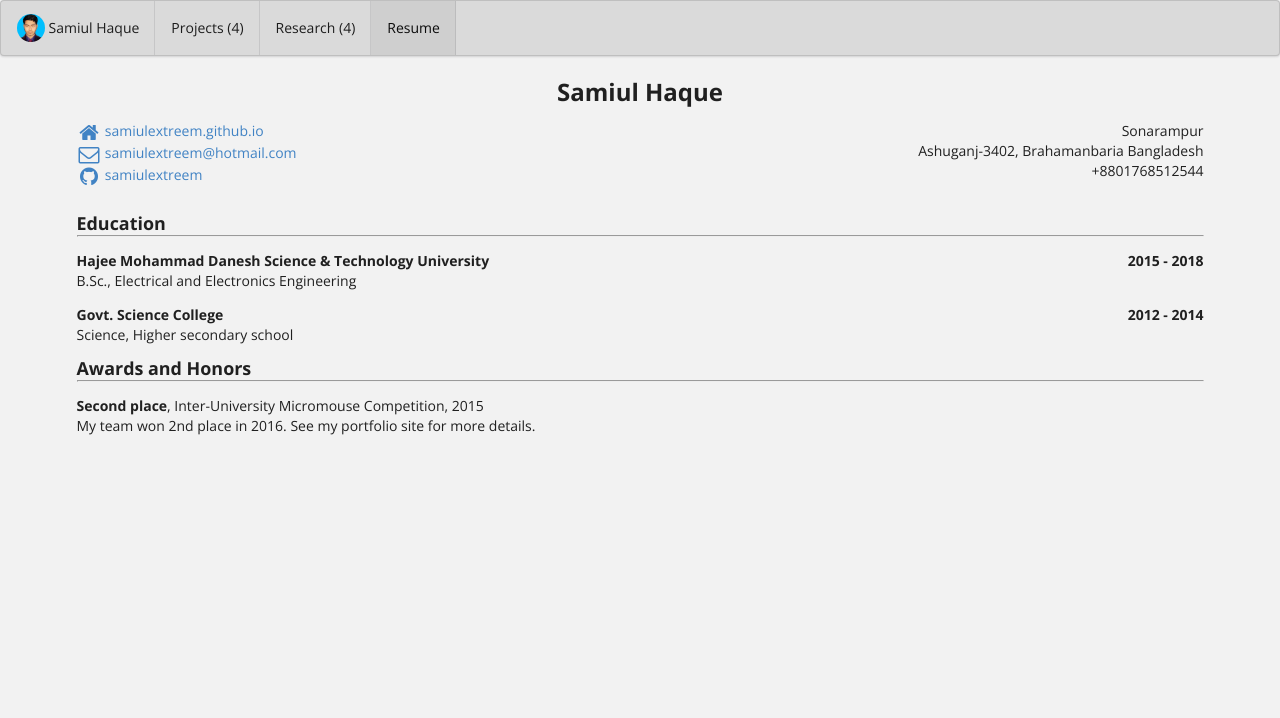
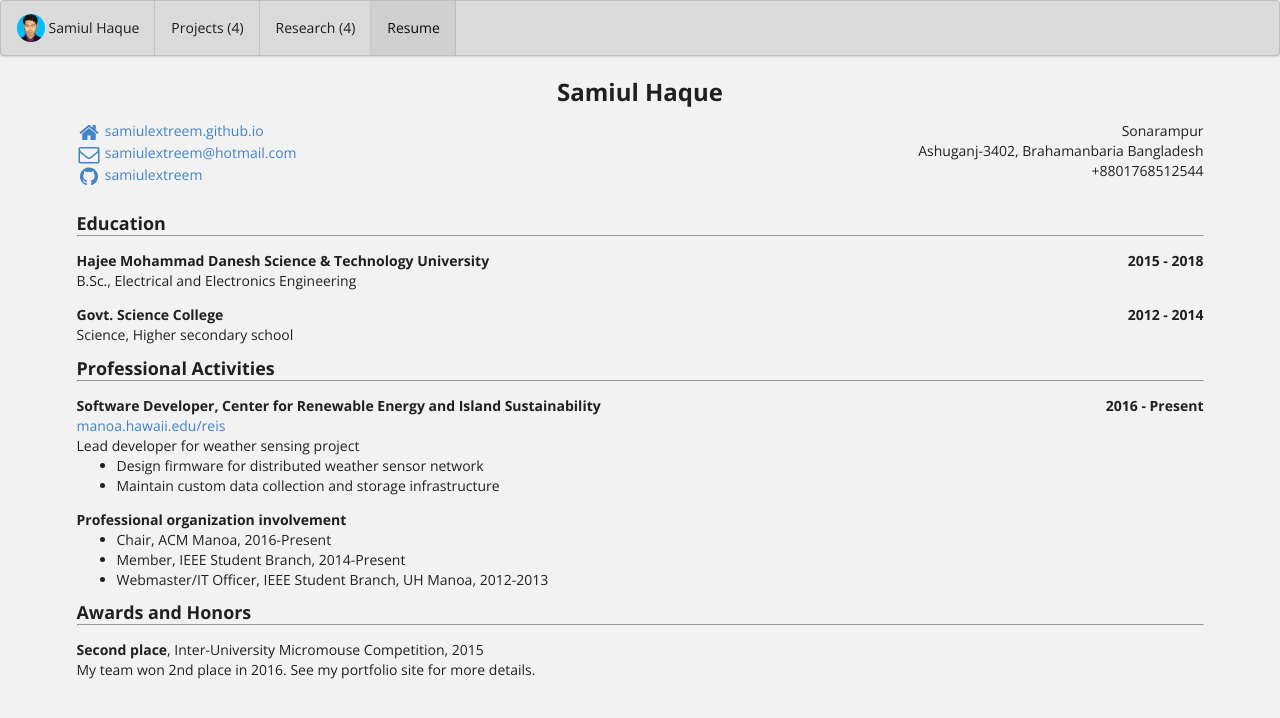
Before and after one commit to samiulextreem/samiulextreem.github.io, a Jekyll site: the page built from bio/index.html, in a window 1280 px wide. Shown: the top 718 px of the page. Built offline with Jekyll 4.4.1, drawn with Linux system fonts in a browser that asks for light colours.

Commit message:
Update bio.json

```diff
--- a/_data/bio.json
+++ b/_data/bio.json
@@ -98,6 +98,33 @@
       ]
     }
   ],
+  "volunteer": [
+    {
+      "organization": "Center for Renewable Energy and Island Sustainability",
+      "website": "http://manoa.hawaii.edu/reis",
+      "position": "Software Developer",
+      "startDate": "2016-01-01",
+      "endDate": "Present",
+      "summary": "Lead developer for weather sensing project",
+      "highlights": [
+        "Design firmware for distributed weather sensor network",
+        "Maintain custom data collection and storage infrastructure"
+      ]
+    },
+    {
+      "organization": "",
+      "website": "",
+      "position": "Professional organization involvement",
+      "startDate": "",
+      "endDate": "",
+      "summary": "",
+      "highlights": [
+        "Chair, ACM Manoa, 2016-Present",
+        "Member, IEEE Student Branch, 2014-Present",
+        "Webmaster/IT Officer, IEEE Student Branch, UH Manoa, 2012-2013"
+      ]
+    }
+  ],
 
   "awards": [
     {
```
